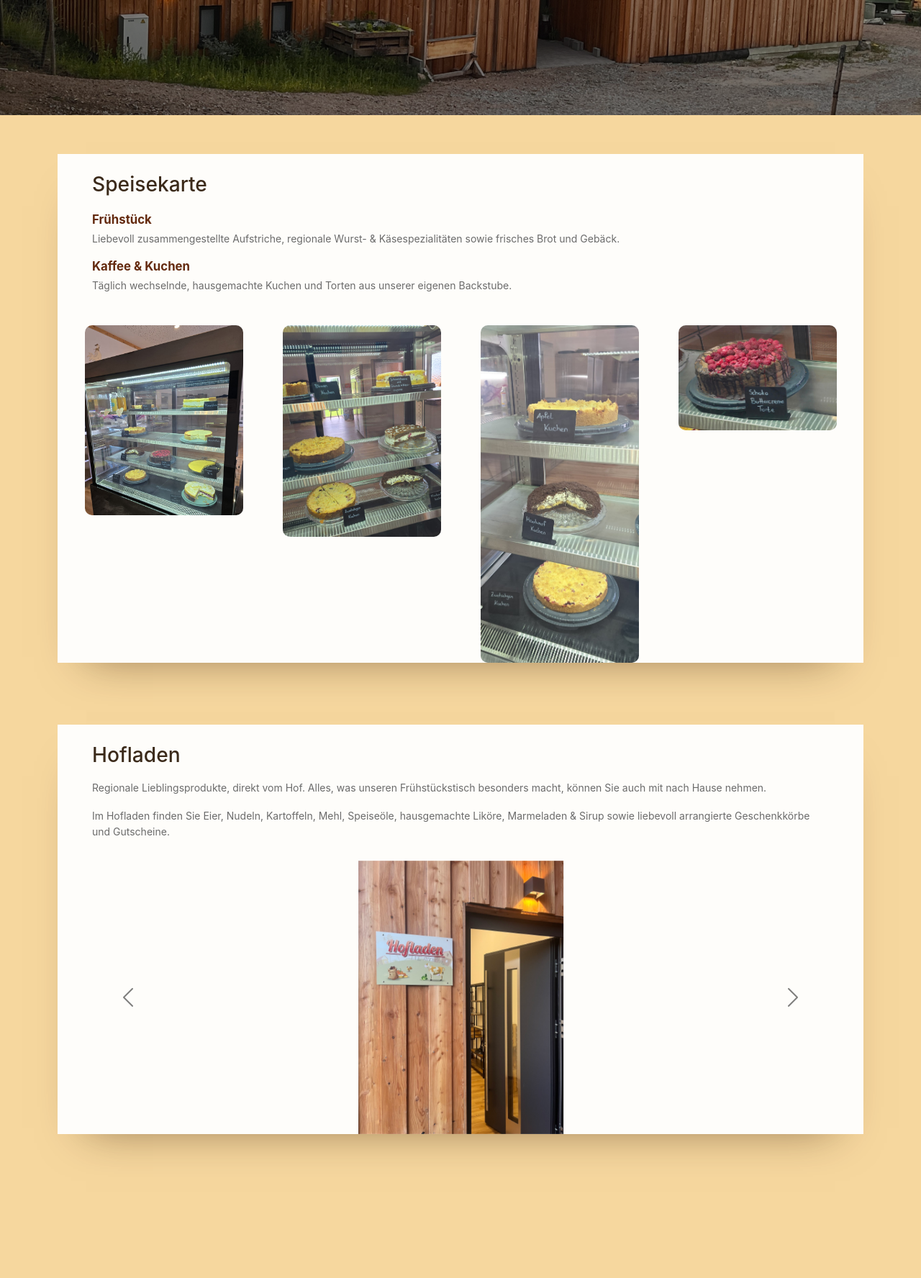
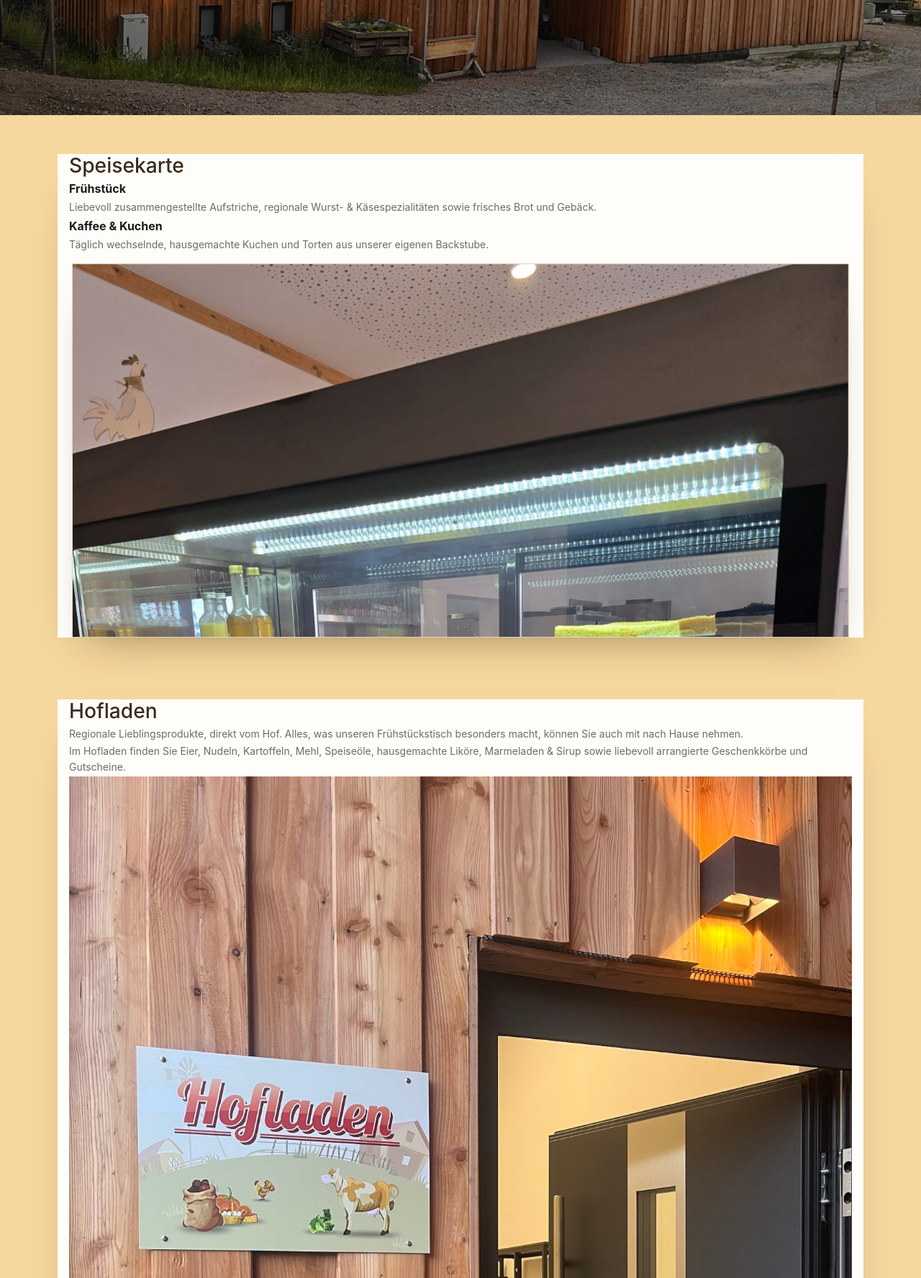
Before and after one commit to FlyBoyDevs/Erlebnishof-Auszeit, a PHP site: page / in a window 1280 px wide. Shown: the part 1440-3216 px from the top of the page at 72% size. Run offline with PHP 8.4, Linux system fonts and the light colour scheme; some libraries are stand-ins or nearby versions.

Commit message:
Refactor index.html and styles.css to enhance carousel functionality and layout consistency

```diff
--- a/index.html
+++ b/index.html
@@ -94,12 +94,18 @@
             text-align: center;
         }
 
+        /* center the intro slide both horizontally and vertically */
         .event-slide--intro {
-            text-align: left;
+            display: flex;
+            align-items: center;
+            justify-content: center;
+            text-align: center;
+            padding-left: 0;
+            padding-right: 0;
         }
 
         .event-slide__intro {
-            max-width: 480px;
+            max-width: 680px; /* a bit wider so heading + copy can breathe */
             margin: 0 auto;
         }
 
@@ -189,9 +195,25 @@
             display: block;
         }
 
-        #hofladenCarousel img {
-            max-height: 380px;
-            object-fit: contain; /*object-fit: cover;*/
+        /* Ensure carousel inners & items fill their parent and images scale to that box.
+           This keeps a consistent carousel height on mobile and desktop. */
+        #menuCarousel .carousel-inner,
+        #hofladenCarousel .carousel-inner,
+        #newsCarousel .carousel-inner {
+            height: 100%;
+        }
+        #menuCarousel .carousel-item,
+        #hofladenCarousel .carousel-item,
+        #newsCarousel .carousel-item {
+            height: 100%;
+        }
+        #menuCarousel .carousel-item img,
+        #hofladenCarousel .carousel-item img,
+        #newsCarousel .carousel-item img {
+            width: 100%;
+            height: 100%;
+            object-fit: contain;
+            display: block;
         }
     </style>
 </head>
@@ -283,11 +305,50 @@
                 </div>
             </div>
         </div>
-        <div class="menu-gallery-simple">
-            <img src="img/menu/cake2.JPG" alt="Kuchen 2">
-            <img src="img/menu/cake4.JPG" alt="Kuchen 4">
-            <img src="img/menu/cake3.JPG" alt="Kuchen 3">
-            <img src="img/menu/cake1.JPG" alt="Kuchen 1">
+        <div class="menu-gallery">
+            <div id="menuCarousel"
+                 class="carousel slide carousel-dark"
+                 data-bs-ride="carousel"
+                 data-bs-touch="true">
+                <div class="carousel-inner">
+                    <div class="carousel-item active">
+                        <img src="img/menu/cake2.JPG"
+                             class="d-block w-100"
+                             alt="Kuchen 2">
+                    </div>
+                    <div class="carousel-item">
+                        <img src="img/menu/cake4.JPG"
+                             class="d-block w-100"
+                             alt="Kuchen 4">
+                    </div>
+                    <div class="carousel-item">
+                        <img src="img/menu/cake3.JPG"
+                             class="d-block w-100"
+                             alt="Kuchen 3">
+                    </div>
+                    <div class="carousel-item">
+                        <img src="img/menu/cake1.JPG"
+                             class="d-block w-100"
+                             alt="Kuchen 1">
+                    </div>
+                </div>
+                <button class="carousel-control-prev"
+                        type="button"
+                        data-bs-target="#menuCarousel"
+                        data-bs-slide="prev"
+                        aria-label="Vorheriges Bild">
+                    <span class="carousel-control-prev-icon" aria-hidden="true"></span>
+                    <span class="visually-hidden">Previous</span>
+                </button>
+                <button class="carousel-control-next"
+                        type="button"
+                        data-bs-target="#menuCarousel"
+                        data-bs-slide="next"
+                        aria-label="Nächstes Bild">
+                    <span class="carousel-control-next-icon" aria-hidden="true"></span>
+                    <span class="visually-hidden">Next</span>
+                </button>
+            </div>
         </div>
     </div>
 </section>
@@ -456,6 +517,7 @@
         </div>
     </div>
 </section>
+
 <div class="modal fade" id="imageFullscreenModal" tabindex="-1" aria-hidden="true">
     <div class="modal-dialog modal-fullscreen">
         <div class="modal-content bg-black">
@@ -510,21 +572,21 @@
     <div class="container row">
         <div>
             © <span id="year"></span> Erlebnishof-Auszeit ·
-            <span class="i18n-de">Fr–So 08:30–17:00</span>
-            <span class="i18n-en">Fri–Sun 08:30–17:00</span> ·
-            Bachhofweg 2a, 93170 Bernhardswald
-        </div>
-        <div class="spacer"></div>
-        <div class="legal-links">
+<!--        </div>-->
+<!--        <div class="legal-links">-->
             <button type="button" class="legal-link" data-open-modal="impressum">Impressum</button>
             <span aria-hidden="true">·</span>
             <button type="button" class="legal-link" data-open-modal="datenschutz">Datenschutz</button>
+            <div class="spacer"></div>
+<!--        <div class="lang-switch"  aria-label="Sprache" style="margin-left:16px;">-->
+            <!-- replaced the two-button switch with a dropdown -->
+            <label for="lang-select" class="visually-hidden">Sprache</label>
+            <select id="lang-select" data-lang-select aria-label="Sprache auswählen">
+                <option value="de">DE</option>
+                <option value="en">EN</option>
+            </select>
         </div>
-        <div class="lang-switch" role="group" aria-label="Sprache" style="margin-left:16px;">
-            <div class="pill" aria-hidden="true"></div>
-            <button data-lang-btn="de" type="button">DE</button>
-            <button data-lang-btn="en" type="button">EN</button>
-        </div>
+<!--        </div>-->
     </div>
 </footer>
 
@@ -580,6 +642,8 @@
         const lang = localStorage.getItem('lang') || 'de';
         root.setAttribute('data-lang', lang);
         emitLangChange(lang);
+
+        // initialize optional button-based switch (kept for backward compatibility if present)
         document.querySelectorAll('[data-lang-btn]').forEach(btn => {
             btn.classList.toggle('active', btn.getAttribute('data-lang-btn') === lang);
             btn.addEventListener('click', () => {
@@ -590,6 +654,22 @@
                 emitLangChange(to);
             });
         });
+
+        // initialize & wire the new select dropdown
+        const select = document.querySelector('[data-lang-select]');
+        if (select) {
+            // set current value
+            select.value = lang;
+            select.addEventListener('change', () => {
+                const to = select.value === 'en' ? 'en' : 'de';
+                root.setAttribute('data-lang', to);
+                localStorage.setItem('lang', to);
+                // if button switch exists, update its active state
+                document.querySelectorAll('[data-lang-btn]').forEach(b => b.classList.toggle('active', b.getAttribute('data-lang-btn') === to));
+                emitLangChange(to);
+            });
+        }
+
         document.addEventListener('click', (e) => {
             const a = e.target.closest('a[href^="#"]');
             if (!a) return;
@@ -936,7 +1016,81 @@
         });
     })();
 
+    (function () {
+        // Replace scroll-based detection with IntersectionObserver so the nav underline
+        // follows which section is actually visible. This sets .is-active on all nav
+        // links whose href points to the active section id (handles DE/EN duplicates).
+        const header = document.querySelector('.header');
+        const navLinks = Array.from(document.querySelectorAll('.main-nav a[href^="#"]'));
 
+        const getHeaderHeight = () => (header && header.offsetHeight) ? header.offsetHeight : 72;
+
+        const setActiveForId = (id) => {
+          // clear all first
+          navLinks.forEach(a => a.classList.remove('is-active'));
+          if (!id) return;
+          // set active on every nav link that targets this id (handles bilingual duplicates)
+          const matches = document.querySelectorAll(`.main-nav a[href="#${CSS.escape(id)}"]`);
+          matches.forEach(a => a.classList.add('is-active'));
+        };
+
+        let observer = null;
+        const createObserver = () => {
+          if (observer) observer.disconnect();
+          const headerH = getHeaderHeight();
+          // rootMargin shifts the viewport so the observer treats the top of the section
+          // as if it's headerH pixels lower (accounting for sticky header), and the bottom
+          // margin biases selection towards sections taking more vertical space.
+          const rootMargin = `-${headerH}px 0px -35% 0px`;
+          observer = new IntersectionObserver((entries) => {
+            // choose the entry with the largest intersectionRatio (most visible)
+            const visible = entries
+              .filter(e => e.isIntersecting)
+              .sort((a, b) => b.intersectionRatio - a.intersectionRatio)[0];
+            if (visible) {
+              setActiveForId(visible.target.id);
+            }
+          }, {root: null, rootMargin, threshold: [0, 0.15, 0.35, 0.6, 0.9]});
+
+          // observe current sections that have matching nav links
+          const sections = Array.from(new Set(navLinks.map(a => a.getAttribute('href').slice(1))))
+            .map(id => document.getElementById(id))
+            .filter(Boolean);
+          sections.forEach(s => observer.observe(s));
+        };
+
+        // re-create observer on resize because header height may change
+        window.addEventListener('resize', () => {
+          createObserver();
+        }, {passive: true});
+
+        // immediately set active on nav clicks (so UI responds while smooth scroll runs)
+        navLinks.forEach(a => {
+          a.addEventListener('click', (ev) => {
+            const id = a.getAttribute('href').slice(1);
+            setActiveForId(id);
+          });
+        });
+
+        // initialize
+        createObserver();
+        // also attempt to set initial active based on current scroll position
+        // (in case intersection callbacks haven't fired yet)
+        requestAnimationFrame(() => {
+          const sections = Array.from(new Set(navLinks.map(a => a.getAttribute('href').slice(1))))
+            .map(id => document.getElementById(id))
+            .filter(Boolean);
+          const headerH = getHeaderHeight();
+          let best = null;
+          sections.forEach(s => {
+            const rect = s.getBoundingClientRect();
+            // prefer section whose top is closest to header area but not too far below
+            const score = Math.max(0, (rect.top - headerH) * (rect.top <= headerH ? -1 : 1));
+            if (best === null || score < best.score) best = {id: s.id, score};
+          });
+          if (best && best.id) setActiveForId(best.id);
+        });
+    })();
 </script>
 </body>
 </html>
--- a/styles.css
+++ b/styles.css
@@ -360,184 +360,54 @@
   overflow: hidden;
 }
 
-#food-menu .menu-text{
-  padding: 26px 32px;
+/* NEW: make the events section appear as a boxed container like Menu/Hofladen */
+#events .events-layout {
+  margin-top: 12px;
+  background: rgba(255,255,255,0.95);
+  border-radius: var(--radius);
+  box-shadow: 0 32px 60px -40px rgba(57,28,8,.55);
   display: flex;
   flex-direction: column;
-  gap: 12px;
+  overflow: hidden;
+  padding: 18px 0; /* give top/bottom breathing room inside the card */
 }
 
-#hofladen .hof-text{
-  padding: 26px 32px;
-  display: flex;
-  flex-direction: column;
-  gap: 12px;
+/* tighten and align the inner text block to match other sections */
+#events .events-layout .events-text {
+  max-width: var(--maxw);
+  margin: 0 auto;
+  padding: 12px 20px 24px;
+  text-align: left;
 }
 
-#food-menu .menu-desc{
-  margin: 0;
-  color: var(--muted);
-  font-size: clamp(1rem, 1.2vw, 1.1rem);
+/* ensure event images sit comfortably inside the card */
+#events .events-layout .events-images {
+  margin-top: 12px;
+  padding: 0 20px 20px;
+  justify-items: center;
 }
 
-#food-menu .menu-list{
-  display: grid;
-  gap: 12px;
-  margin-top: 4px;
+/* slightly reduce image max-width to visually align with menu/hof images */
+#events .events-layout .events-images img {
+  max-width: 320px;
+  border-radius: 10px;
 }
 
-#food-menu .menu-list strong{
-  display: block;
-  font-size: 1.05rem;
-  color: var(--ink);
+/* smaller screens: keep padding comfortable */
+@media (max-width: 899px) {
+  #events .events-layout {
+    padding: 12px 0;
+  }
+  #events .events-layout .events-text {
+    padding: 10px 16px 18px;
+  }
+  #events .events-layout .events-images {
+    padding: 0 16px 16px;
+    gap: 10px;
+  }
 }
 
-
-
-#food-menu .menu-button{
-  margin-top: 4px;
-  display: inline-flex;
-  align-items: center;
-  gap: 6px;
-  background: var(--brand-primary);
-  color: #2b1c12;
-}
-
-#food-menu .menu-button span{ line-height: 1; }
-
-#food-menu .menu-note{
-  display: block;
-  margin-top: 4px;
-}
-
-#food-menu .menu-gallery,
-#hofladen .hof-gallery{
-  width: 100%;
-  max-width: 1080px;
-  margin: 12px auto 0;
-  position: relative;
-  overflow: hidden;
-  border: 1px solid rgba(0,0,0,.08);
-  box-shadow: inset 0 0 0 1px rgba(255,255,255,.05), 0 30px 50px -36px rgba(0,0,0,.65);
-  background: #f3e8cc;
-  min-height: 320px;
-}
-
-.menu-carousel,
-.hof-carousel{
-  position: relative;
-  width: 100%;
-  height: 100%;
-}
-
-.menu-track,
-.hof-track{
-  display: flex;
-  height: 100%;
-  transition: transform .45s ease;
-  touch-action: pan-y;
-}
-
-.menu-slide,
-.hof-slide{
-  flex: 0 0 100%;
-  position: relative;
-  margin: 0;
-}
-
-.menu-slide,
-.hof-slide,
-.event-slide {
-    display: flex;
-    align-items: center;
-    justify-content: center;
-}
-
-.menu-slide img,
-.hof-slide img,
-.events-carousel img,
-.event-slide img {
-    max-width: 100%;
-    max-height: 100%;
-    width: auto;
-    height: auto;
-    object-fit: contain;
-    object-position: center;
-    display: block;
-}
-
-.menu-slide img,
-.hof-slide img{
-  width: 100%;
-  height: 100%;
-  object-fit: cover;
-  object-position: center;
-  display: block;
-  filter: saturate(1.05) contrast(1.03);
-}
-
-.menu-arrow,
-.hof-arrow{
-  position: absolute;
-  top: 50%;
-  transform: translateY(-50%);
-  width: 32px;
-  height: 32px;
-  border: none;
-  background: rgba(0,0,0,.6);
-  clip-path: polygon(25% 0, 100% 50%, 25% 100%);
-  cursor: pointer;
-  z-index: 2;
-  transition: background .2s ease;
-}
-
-.menu-arrow--prev,
-.hof-arrow--prev{
-  left: 16px;
-  transform: translateY(-50%) scaleX(-1);
-}
-
-.menu-arrow--next,
-.hof-arrow--next{
-  right: 16px;
-}
-
-.menu-arrow:hover,
-.hof-arrow:hover{
-  background: rgba(0,0,0,.8);
-}
-
-.menu-pagination,
-.hof-pagination{
-  display: flex;
-  gap: 6px;
-  justify-content: center;
-  margin-top: 10px;
-}
-
-.menu-pagination button,
-.hof-pagination button{
-  width: 8px;
-  height: 8px;
-  border-radius: 50%;
-  border: none;
-  background: rgba(0,0,0,.25);
-  cursor: pointer;
-}
-
-.menu-pagination button.is-active,
-.hof-pagination button.is-active{
-  background: var(--brand-primary);
-}
-
-.menu-empty,
-.hof-empty{
-  margin: auto;
-  color: rgba(255,255,255,.85);
-  text-align: center;
-  padding: 30px 20px;
-}
-
+/* keep the shared gallery container styling below */
 #food-menu .menu-gallery,
 #hofladen .hof-gallery,
 .events-carousel{
@@ -550,43 +420,24 @@
   box-shadow: inset 0 0 0 1px rgba(255,255,255,.05), 0 30px 50px -36px rgba(0,0,0,.65);
   background: #f3e8cc;
   cursor: pointer;
+  min-height: 280px;
+  max-height: 520px;
 }
 
-@media (max-width: 640px){
-  #food-menu .menu-text{ padding: 22px; }
-  #food-menu .menu-gallery{ margin-top: 8px; min-height: 220px; max-height: none; }
-  #hofladen .hof-text{ padding: 22px; }
-  #hofladen .hof-gallery{ margin-top: 8px; max-width: 100%; min-height: 220px; max-height: none; }
+#food-menu .menu-gallery img,
+#hofladen .hof-gallery img,
+.events-carousel img{
+  object-fit: cover;
+  width: 100%;
+  height: 100%;
 }
 
-@media (min-width: 900px){
-  #food-menu .menu-layout,
-  #hofladen .hof-layout{
-/*    flex-direction: row;
-    align-items: stretch;
-    gap: 32px;*/
-  }
-
-  #food-menu .menu-text,
-  #hofladen .hof-text{
-    flex: 1;
-  }
-
+@media (min-width: 900px) {
   #food-menu .menu-gallery,
-  #hofladen .hof-gallery{
-    width: 360px;
-    height: 520px;
-    flex: none;
-  }
-
-  #food-menu .menu-track,
-  #hofladen .hof-track{
-    height: 100%;
-  }
-
-  .events-carousel{
-    min-height: 360px;
+  #hofladen .hof-gallery,
+  .events-carousel {
     max-height: 520px;
+    overflow: hidden;
   }
 }
 
@@ -1241,32 +1104,38 @@
   cursor: pointer;
 }
 
-@media (min-width: 900px) {
-    .menu-track,
-    .hof-track {
-        align-items: center;
-        justify-content: center;
-    }
+/* Keep carousel height stable on small screens to avoid layout jumps when images vary.
+   Adjust values (360px / 36vh) if you prefer a different mobile height. */
+@media (max-width: 899px) {
+  #menuCarousel,
+  #hofladenCarousel,
+  #newsCarousel,
+  #food-menu .menu-gallery,
+  #hofladen .hof-gallery,
+  .events-carousel {
+    /*height: 36vh;       !* mobile-friendly viewport-based height *!*/
+    min-height: 420px;  /* ensure it's not too small on short viewports */
+    max-height: 420px;  /* cap to avoid excessive height on tall phones */
+  }
 
-    #food-menu .menu-gallery img,
-    #hofladen .hof-gallery img,
-    .menu-slide img,
-    .hof-slide img,
-    .event-slide img,
-    .events-carousel img {
-        width: auto;
-        height: 100%;
-        max-width: 100%;
-        object-fit: contain;
-        object-position: center;
-        display: block;
-    }
+  #menuCarousel .carousel-inner,
+  #hofladenCarousel .carousel-inner,
+  #newsCarousel .carousel-inner {
+    height: 100%;
+  }
 
-    /* Keep a reasonable gallery height so letterbox is visible and pagination stays below */
-    #food-menu .menu-gallery,
-    #hofladen .hof-gallery,
-    .events-carousel {
-        max-height: 520px; /* adjust as needed */
-        overflow: hidden;
-    }
+  #menuCarousel .carousel-item,
+  #hofladenCarousel .carousel-item,
+  #newsCarousel .carousel-item {
+    height: 100%;
+  }
+
+  #menuCarousel .carousel-item img,
+  #hofladenCarousel .carousel-item img,
+  #newsCarousel .carousel-item img {
+    width: 100%;
+    height: 100%;
+    object-fit: contain; /* show full image without cropping */
+    display: block;
+  }
 }
```
Also changed, not shown: other parts of styles.css (+28 -16 lines).
